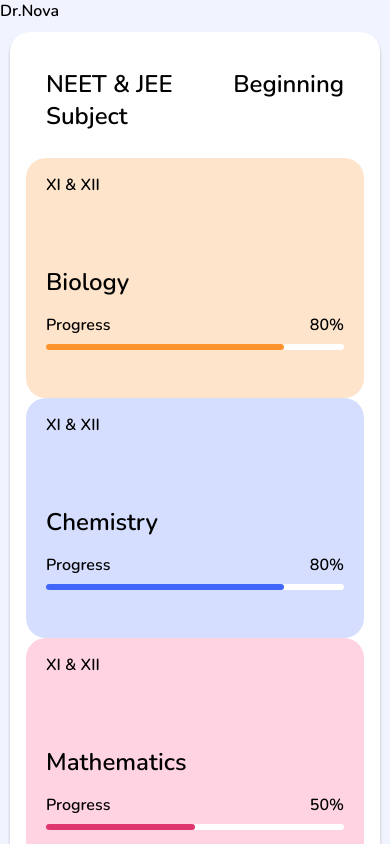
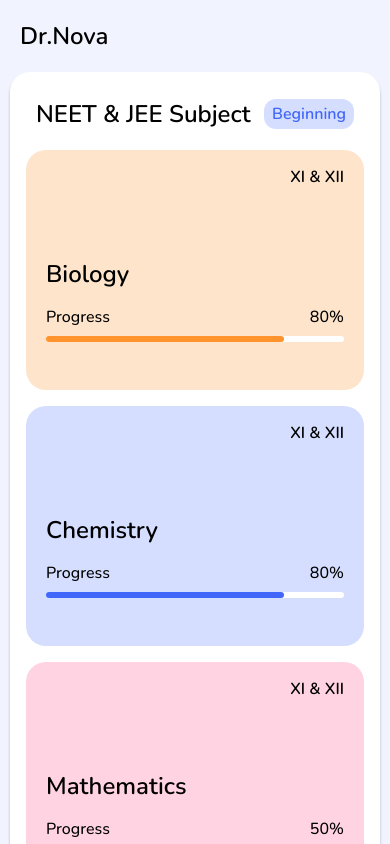
Before and after one commit to Bdeb121/Dr.Nova, a plain HTML site: page index.html in a window 390 px wide. Shown: the top 844 px of the page. Drawn offline with nearby package versions, Linux system fonts and the light colour scheme.

Commit message:
Update main.css

```diff
--- a/css/main.css
+++ b/css/main.css
@@ -18,21 +18,67 @@ body {
     justify-content: center;
     flex-direction: column;
 }
-.container .header {
+/* body::-webkit-scrollbar{
+    width: 16px;
+}
+body::-webkit-scrollbar-track{
+    border-radius: 8px;
+    background: #fff;
+}
+body::-webkit-scrollbar-thumb{
+    border-radius: 8px;
+    background: #292929;
+} */
+.container .logo {
     display: flex;
     flex-wrap: nowrap;
     padding: 20px 20px 10px;
     font-size: 24px;
 }
 .container .middle {
+    display: flex;
+    flex-direction: column;
+    padding: 16px;
+    margin: 10px 16px 16px;
+    background: #ffffff;
+    box-shadow: 0px 3px 3px 0px rgba(0, 0, 0, 0.25);
+    border-radius: 20px;
+    margin-bottom: 20px;
+}
+.middle .header{
+    display: flex;
+    justify-content: space-between;
+    margin: 10px 10px 20px;
+}
+.middle .header .chapter{
+    font-size: 24px;
+}
+.middle .header .status{
+    align-self: center;
+    padding: 4px 8px;
+    border-radius: 12px;
+}
+.status1{
+    background: #ffd3e2;
+    color: #df3670;
+}
+.status2{
+    background: #d5deff;
+    color: #4067f9;
+}
+.status3{
+    background: #c8f7dc;
+    color: #34c471;
+}
+.status4{
+    background: #fee4cb;
+    color: #ff942e;
+}
+.middle .cards{
     display: grid;
     grid-template-columns: repeat(4, minmax(0, 1fr));
-    padding: 16px;
     grid-gap: 16px 16px;
-    background: #ffffff;
-    border-radius: 20px;
-    margin: 10px 16px 16px;
-    box-shadow: 0px 3px 3px 0px rgba(0, 0, 0, 0.25);
+    margin-bottom: 10px;
 }
 .middle .card {
     position: relative;
@@ -44,7 +90,6 @@ body {
     height: 240px;
     padding: 16px 20px;
 }
-
 .middle .card:nth-child(8n+1){
     background: #fee4cb;
 }
@@ -69,7 +114,10 @@ body {
 .middle .card:nth-child(8n+8){
     background: #e9e7fd;
 }
-
+.card .class {
+    display: flex;
+    justify-content: end;
+}
 .card .text {
     display: flex;
     font-size: 24px;
@@ -83,8 +131,8 @@ body {
     display: flex;
     margin-top: 16px;
     justify-content: space-between;
+    font-weight: 500;
 }
-
 .card .bar {
     position: relative;
     display: flex;
@@ -94,15 +142,12 @@ body {
     margin-top: 8px;
     margin-bottom: 32px;
 }
-
 .card .bar span {
     position: absolute;
     height: 6px;
     border-radius: 12px;
     width: 100%;
-    background: #000;
 }
-
 .card:nth-child(8n+1) .bar span{
     background: #ff942e;
 }
@@ -127,7 +172,6 @@ body {
 .card:nth-child(8n+8) .bar span{
     background: #4f3ff0;
 }
-
 .container .footer {
     margin: 10px 20px 20px;
     display: flex;
@@ -141,12 +185,12 @@ body {
 }
 
 @media (max-width: 1100px) {
-    .container .middle {
+    .container .cards {
         grid-template-columns: repeat(3, minmax(0, 1fr));
     }
 }
 @media (max-width: 900px) {
-    .container .middle {
+    .container .cards {
         grid-template-columns: repeat(2, minmax(0, 1fr));
     }
     .card .text a {
@@ -155,7 +199,9 @@ body {
 }
 @media (max-width: 500px) {
     .container .middle {
-        grid-template-columns: repeat(1, minmax(0, 1fr));
         margin: 10px;
     }
+    .container .cards {
+        grid-template-columns: repeat(1, minmax(0, 1fr));
+    }
 }
```
